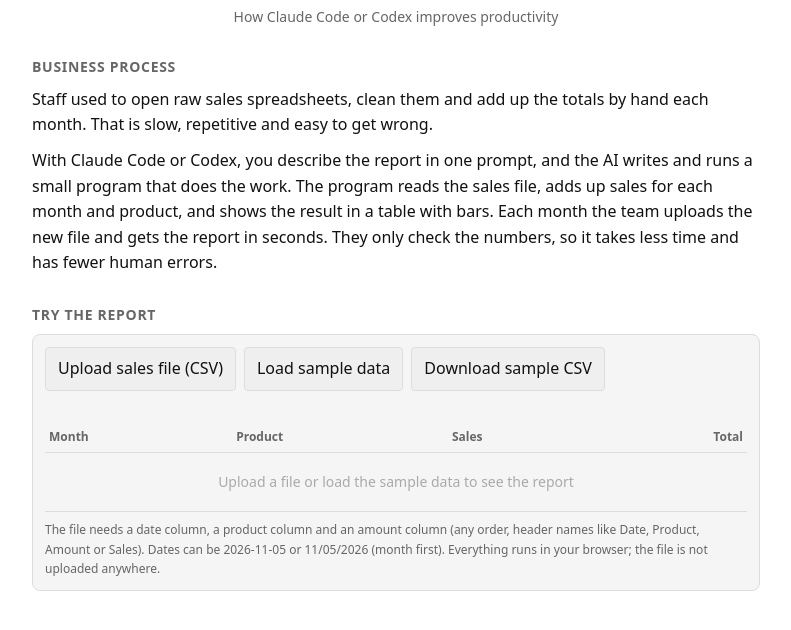
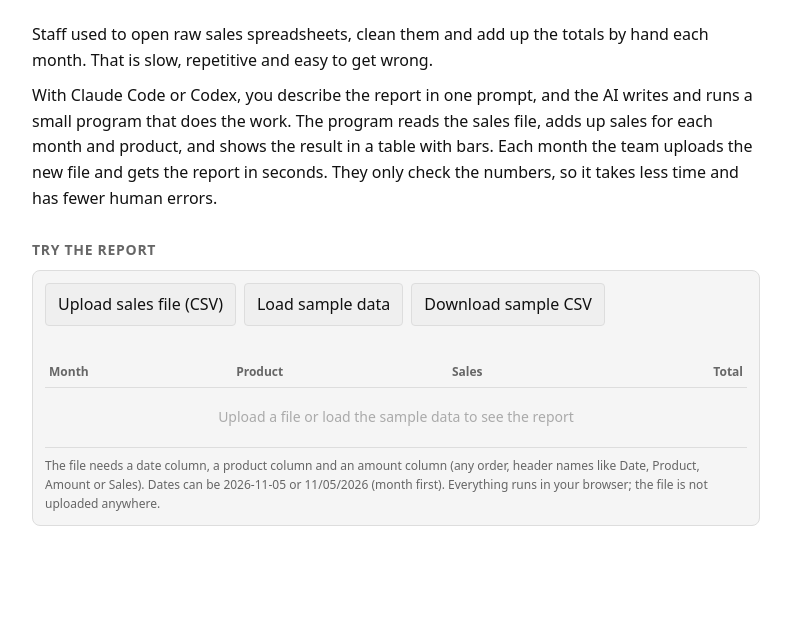
Before and after one commit to Giselleqi/monthly-sales-report, a plain HTML site: page index.html in a window 1280 px wide. Shown: the part 136-766 px from the top of the page, without its empty margins (244-1035 px from the left). Drawn offline with Linux system fonts and the light colour scheme.

Commit message:
Remove subtitle and Business process heading
Co-Authored-By: Claude Sonnet 5.5 <noreply@anthropic.com>

```diff
--- a/index.html
+++ b/index.html
@@ -49,10 +49,7 @@
 <body>
 <div class="top"><button type="button" id="theme"></button></div>
 <h1>Monthly sales reporting</h1>
-<p class="sub">How Claude Code or Codex improves productivity</p>
-
-<h2>Business process</h2>
-<p>Staff used to open raw sales spreadsheets, clean them and add up the totals by hand each month. That is slow, repetitive and easy to get wrong.</p>
+<p style="margin-top:20px">Staff used to open raw sales spreadsheets, clean them and add up the totals by hand each month. That is slow, repetitive and easy to get wrong.</p>
 <p>With Claude Code or Codex, you describe the report in one prompt, and the AI writes and runs a small program that does the work. The program reads the sales file, adds up sales for each month and product, and shows the result in a table with bars. Each month the team uploads the new file and gets the report in seconds. They only check the numbers, so it takes less time and has fewer human errors.</p>
 
 <h2>Try the report</h2>
```
